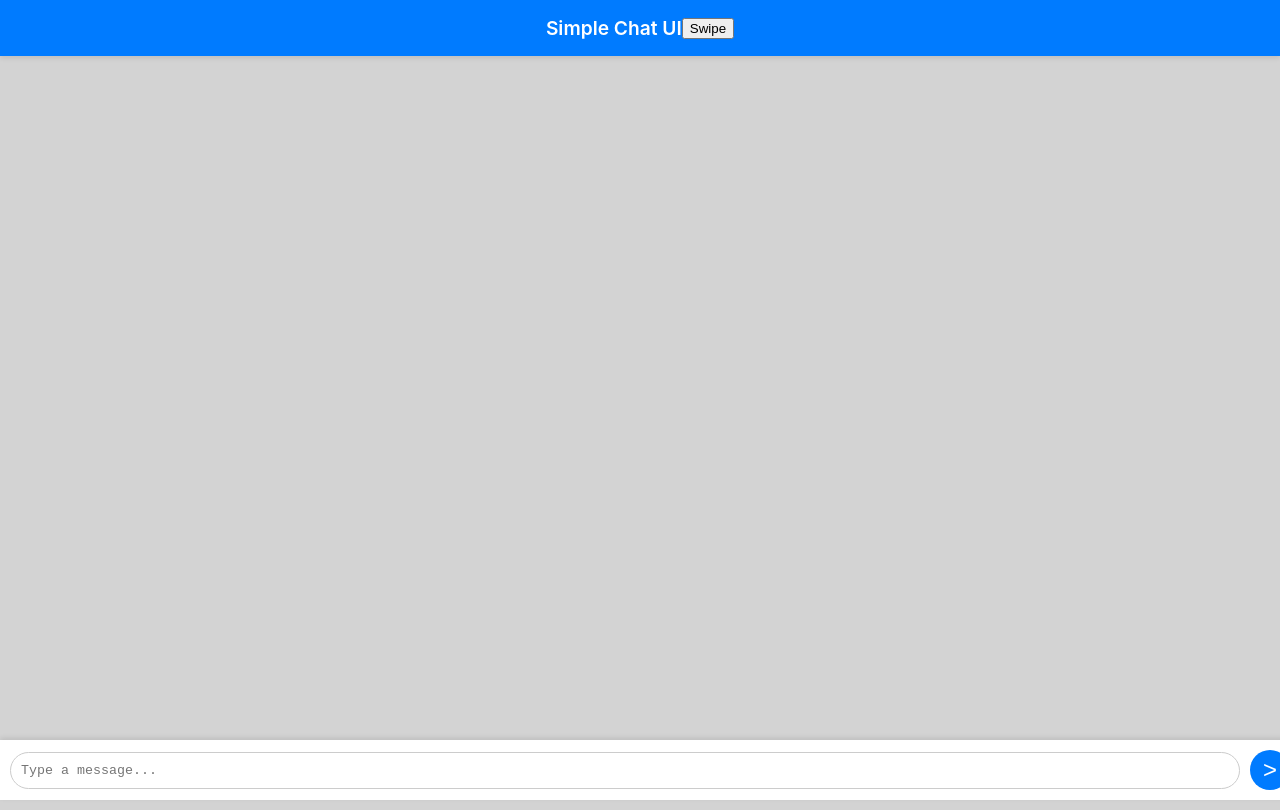
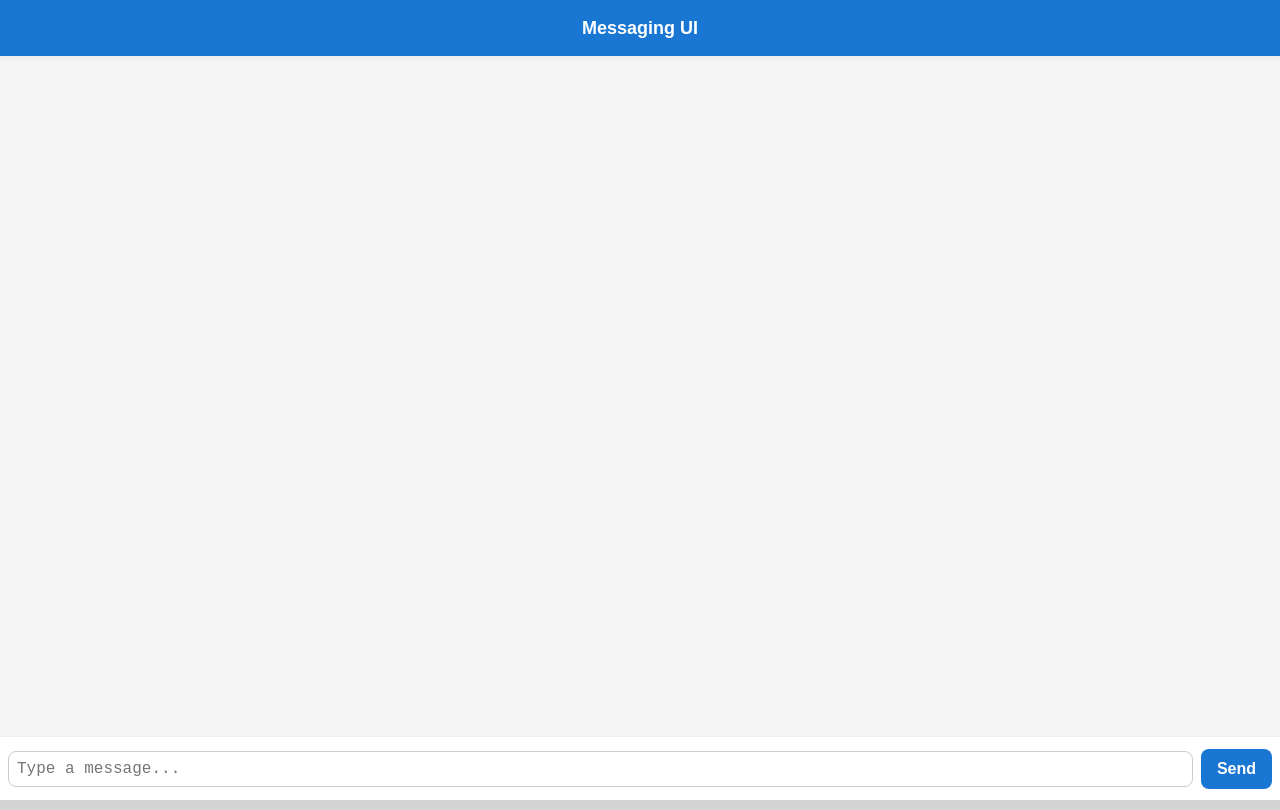
Before and after one commit to nguyenphujj/my-vite-app, a React (Vite) app: page / in a window 1280 px wide. Built offline with nearby package versions, Linux system fonts and the light colour scheme.

Commit message:
your message

```diff
--- a/src/App.jsx
+++ b/src/App.jsx
@@ -1107,44 +1107,6 @@ function GeminiUI () {
   const inputContainerHeight = inputContainerRef.current ? inputContainerRef.current.offsetHeight : 0;
   const messageContainerHeight = viewportHeight - topBarHeight - inputContainerHeight;
 
-
-
-  const simulateSwipeUp = () => {
-    const el = topBarRef.current;
-    if (!el) return;
-
-    const touchObj = {
-      identifier: Date.now(),
-      target: el,
-      clientX: 100,
-      clientY: 200, // start Y
-    };
-
-    // Create TouchEvent (start)
-    const touchStart = new TouchEvent("touchstart", {
-      touches: [new Touch(touchObj)],
-      bubbles: true,
-      cancelable: true,
-    });
-    el.dispatchEvent(touchStart);
-
-    // Move upwards
-    const touchMove = new TouchEvent("touchmove", {
-      touches: [new Touch({ ...touchObj, clientY: 50 })], // moved up
-      bubbles: true,
-      cancelable: true,
-    });
-    el.dispatchEvent(touchMove);
-
-    // End
-    const touchEnd = new TouchEvent("touchend", {
-      touches: [],
-      bubbles: true,
-      cancelable: true,
-    });
-    el.dispatchEvent(touchEnd);
-  };
-
   return (
     <>
       <style>
@@ -1247,7 +1209,6 @@ function GeminiUI () {
       {/* Top bar for the title */}
       <div className="topBar" ref={topBarRef}>
         Simple Chat UI
-        <button onClick={simulateSwipeUp}>Swipe</button>
       </div>
 
       {/* Message container that scrolls */}
@@ -1282,6 +1243,175 @@ function GeminiUI () {
 
 
 
+
+
+function CopilotUI() {
+  const [messages, setMessages] = useState([]);
+  const [input, setInput] = useState("");
+  const messageContainerRef = useRef(null);
+  const inputRef = useRef(null);
+
+  // Scroll to bottom when new messages are added
+  useEffect(() => {
+    if (messageContainerRef.current) {
+      messageContainerRef.current.scrollTop = messageContainerRef.current.scrollHeight;
+    }
+  }, [messages]);
+
+  // Ensure inputContainer stays above the virtual keyboard
+  useEffect(() => {
+    const handleFocus = () => {
+      setTimeout(() => {
+        // On mobile, sometimes we need to scroll input into view
+        inputRef.current && inputRef.current.scrollIntoView({ behavior: "smooth", block: "end" });
+      }, 300);
+    };
+
+    const textarea = inputRef.current;
+    if (textarea) {
+      textarea.addEventListener("focus", handleFocus);
+    }
+
+    return () => {
+      if (textarea) {
+        textarea.removeEventListener("focus", handleFocus);
+      }
+    };
+  }, []);
+
+  function handleSend() {
+    if (input.trim() === "") return;
+    setMessages([...messages, { text: input, id: Date.now() }]);
+    setInput("");
+  }
+
+  return (
+    <div style={{
+      position: "fixed",
+      top: 0,
+      left: 0,
+      height: "100vh",
+      width: "100vw",
+      background: "#f5f5f5",
+      overflow: "hidden",
+      fontFamily: "sans-serif"
+    }}>
+      {/* TopBar */}
+      <div style={{
+        position: "fixed",
+        top: 0,
+        left: 0,
+        width: "100vw",
+        height: "56px",
+        background: "#1976d2",
+        color: "#fff",
+        display: "flex",
+        alignItems: "center",
+        justifyContent: "center",
+        fontWeight: "bold",
+        fontSize: "18px",
+        zIndex: 10,
+        boxShadow: "0 2px 6px rgba(0,0,0,0.05)"
+      }}>
+        Messaging UI
+      </div>
+
+      {/* MessageContainer */}
+      <div
+        ref={messageContainerRef}
+        style={{
+          position: "absolute",
+          top: "56px",
+          bottom: "64px",
+          left: 0,
+          width: "100vw",
+          overflowY: "auto",
+          padding: "12px 8px",
+          boxSizing: "border-box"
+        }}
+      >
+        {messages.map(msg => (
+          <div
+            key={msg.id}
+            style={{
+              marginBottom: "10px",
+              alignSelf: "flex-end",
+              display: "flex",
+              justifyContent: "flex-end"
+            }}
+          >
+            <div style={{
+              background: "#1976d2",
+              color: "#fff",
+              padding: "8px 12px",
+              borderRadius: "16px",
+              maxWidth: "75vw",
+              fontSize: "16px",
+              wordBreak: "break-word"
+            }}>
+              {msg.text}
+            </div>
+          </div>
+        ))}
+      </div>
+
+      {/* InputContainer */}
+      <div style={{
+        position: "fixed",
+        bottom: 0,
+        left: 0,
+        width: "100vw",
+        height: "64px",
+        background: "#fff",
+        borderTop: "1px solid #eee",
+        display: "flex",
+        alignItems: "center",
+        padding: "8px",
+        boxSizing: "border-box",
+        zIndex: 11
+      }}>
+        <textarea
+          ref={inputRef}
+          value={input}
+          onChange={e => setInput(e.target.value)}
+          rows={1}
+          style={{
+            flex: 1,
+            resize: "none",
+            fontSize: "16px",
+            padding: "8px",
+            borderRadius: "8px",
+            border: "1px solid #ccc",
+            outline: "none",
+            marginRight: "8px",
+            maxHeight: "40px"
+          }}
+          placeholder="Type a message..."
+        />
+        <button
+          onClick={handleSend}
+          style={{
+            background: "#1976d2",
+            color: "#fff",
+            border: "none",
+            borderRadius: "8px",
+            padding: "0 16px",
+            height: "40px",
+            fontSize: "16px",
+            fontWeight: "bold",
+            cursor: "pointer"
+          }}
+        >
+          Send
+        </button>
+      </div>
+    </div>
+  );
+}
+
+
+
+
 function Login_Add(){
   const [jsoncache, setJsoncache] = useState("");
   const [atpage, setAtpage] = useState(22);
@@ -1294,7 +1424,7 @@ function Login_Add(){
         {atpage == 111 && <ChatPage />}
         {atpage == 1 && <Another outpassBackpage={setAtpage} outpassjson={setServer} inpassServer={server}/>}
         {atpage == 99 && <AllInOnePage />}
-        {atpage == 22 && <GeminiUI />}
+        {atpage == 22 && <CopilotUI />}
       </div>
     </>
   );
```
